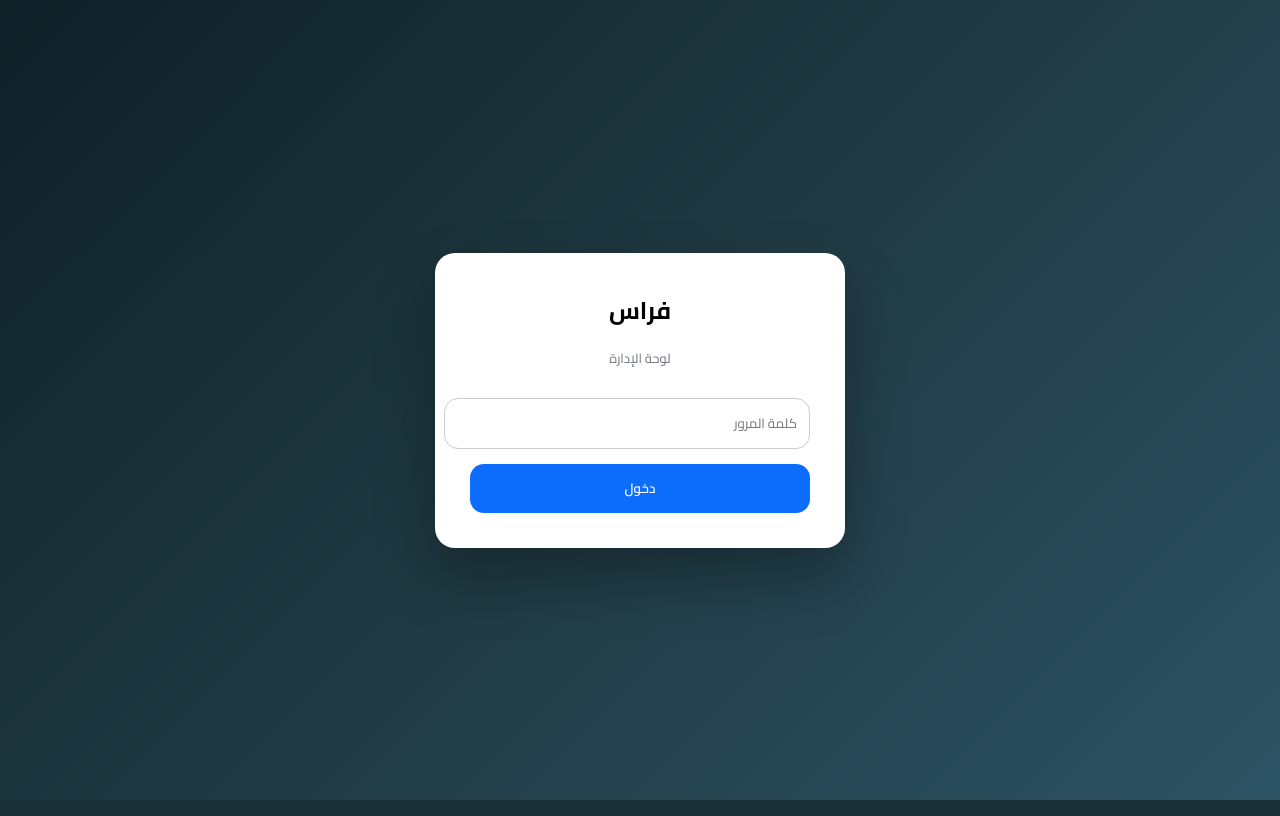
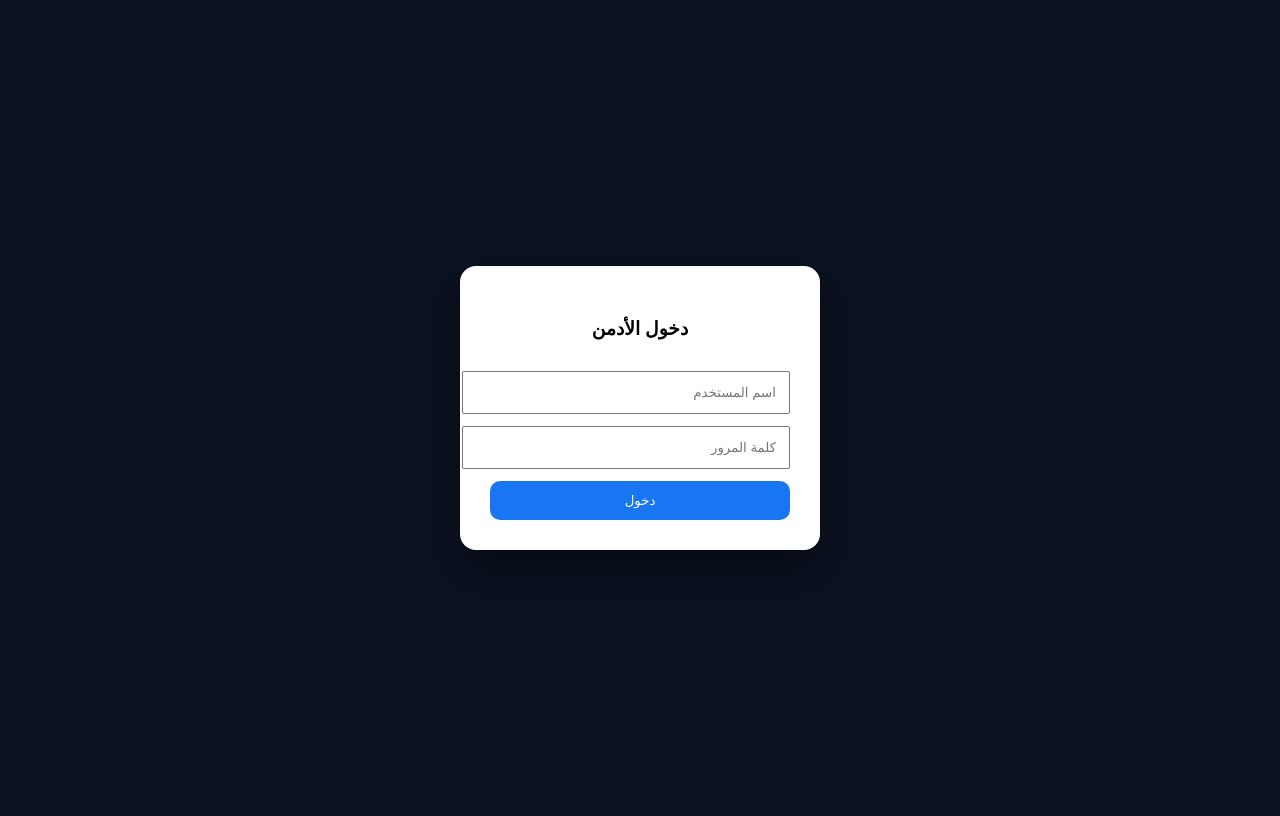
Before and after one commit to ss2009w-lang/chat-assistant, a Python web app: template templates/admin_login.html in a window 1280 px wide. Run offline with Jinja, Linux system fonts and the light colour scheme; the template is opened without the code that fills it, so the values that code supplies are empty.

Commit message:
step5 admin authentication and role-based access

```diff
--- a/templates/admin_login.html
+++ b/templates/admin_login.html
@@ -2,69 +2,22 @@
 <html lang='ar' dir='rtl'>
 <head>
 <meta charset='UTF-8'>
-<title>تسجيل دخول | فراس</title>
-<link href='https://fonts.googleapis.com/css2?family=Cairo:wght@400;600;700&display=swap' rel='stylesheet'>
-<link rel='stylesheet' href='/static/theme.css'>
+<title>دخول المشرف</title>
 <style>
-body{
-  margin:0;
-  font-family:'Cairo',sans-serif;
-  background:linear-gradient(135deg,#0f2027,#203a43,#2c5364);
-  height:100vh;
-  display:flex;
-  align-items:center;
-  justify-content:center
-}
-.box{
-  background:#fff;
-  padding:35px;
-  border-radius:20px;
-  width:340px;
-  box-shadow:0 30px 60px rgba(0,0,0,.3);
-  text-align:center
-}
-h2{margin:0 0 10px 0}
-p{font-size:13px;color:#6c757d}
-input,button{
-  width:100%;
-  margin-top:15px;
-  padding:12px;
-  border-radius:14px;
-  border:1px solid #ccc;
-  font-family:'Cairo',sans-serif
-}
-button{
-  background:#0d6efd;
-  color:#fff;
-  border:none;
-  font-weight:600;
-  cursor:pointer
-}
-button:hover{background:#0b5ed7}
+body{background:#0b1220;font-family:Segoe UI;display:flex;align-items:center;justify-content:center;height:100vh}
+.box{background:#fff;padding:30px;border-radius:16px;width:300px;box-shadow:0 20px 40px rgba(0,0,0,.4)}
+input,button{width:100%;padding:12px;margin-top:12px}
+button{background:#1976f2;color:#fff;border:none;border-radius:10px}
 </style>
 </head>
 <body>
 
-<div class='box'>
-  <h2>فراس</h2>
-  <p>لوحة الإدارة</p>
-  <input id='pw' type='password' placeholder='كلمة المرور'>
-  <button onclick='login()'>دخول</button>
-</div>
-
-<script>
-function login(){
-  fetch('/admin/login',{
-    method:'POST',
-    headers:{'Content-Type':'application/json'},
-    body:JSON.stringify({pw:document.getElementById('pw').value})
-  })
-  .then(r=>r.json())
-  .then(d=>{
-    if(d.ok){location.href='/admin'}else{alert('كلمة المرور غير صحيحة')}
-  })
-}
-</script>
+<form class='box' method='post'>
+<h3 style='text-align:center'>دخول الأدمن</h3>
+<input name='username' placeholder='اسم المستخدم'>
+<input name='password' type='password' placeholder='كلمة المرور'>
+<button>دخول</button>
+</form>
 
 </body>
 </html>
```
Also changed, not shown: add_roles_tables.py (added, +29 -0 lines), app.py (+31 -24 lines).
